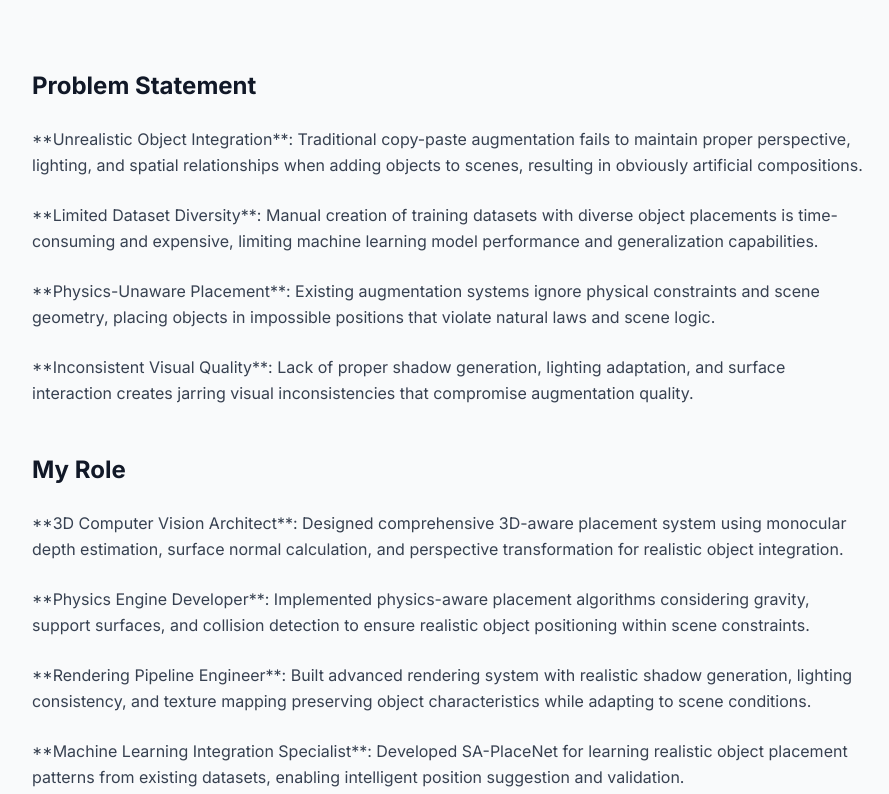
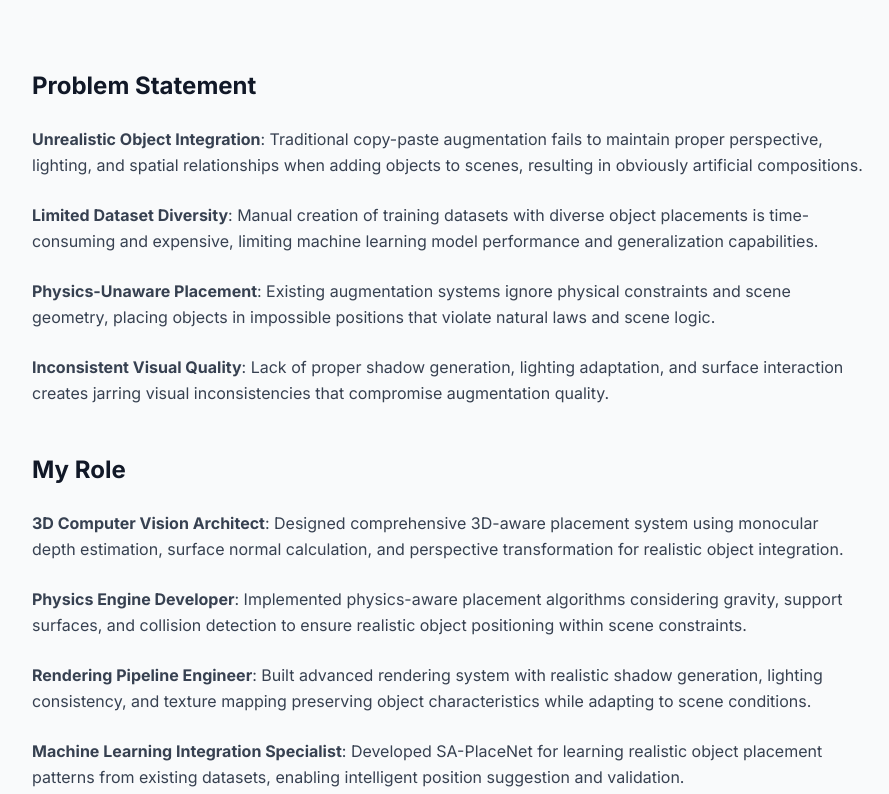
Before and after one commit to lnduc195/lnduc195.github.io, a Next.js app: page /projects/3d-object-augmentation in a window 1280 px wide. Shown: the part 1226-2020 px from the top of the page, without its empty margins (192-1081 px from the left). Built offline with nearby package versions, Linux system fonts and the light colour scheme.

Commit message:
initialize

```diff
--- a/src/app/blogs/[slug]/page.tsx
+++ b/src/app/blogs/[slug]/page.tsx
@@ -15,6 +15,12 @@ export async function generateStaticParams() {
   }));
 }
 
+function formatText(text: string): string {
+  return text
+    .replace(/\*\*(.*?)\*\*/g, '<strong>$1</strong>')
+    .replace(/\n/g, '<br />');
+}
+
 function ContentSection({ content }: { content: ProjectContent[] }) {
   return (
     <div className="space-y-6">
@@ -24,7 +30,7 @@ function ContentSection({ content }: { content: ProjectContent[] }) {
             <div className="prose max-w-none">
               <div
                 className="text-gray-700 leading-relaxed"
-                dangerouslySetInnerHTML={{ __html: item.text?.replace(/\n/g, '<br />') || '' }}
+                dangerouslySetInnerHTML={{ __html: formatText(item.text || '') }}
               />
             </div>
           )}
--- a/src/app/projects/[slug]/page.tsx
+++ b/src/app/projects/[slug]/page.tsx
@@ -15,6 +15,12 @@ export async function generateStaticParams() {
   }));
 }
 
+function formatText(text: string): string {
+  return text
+    .replace(/\*\*(.*?)\*\*/g, '<strong>$1</strong>')
+    .replace(/\n/g, '<br />');
+}
+
 function ContentSection({ title, content }: { title: string; content: ProjectContent[] }) {
   return (
     <div className="mb-12">
@@ -24,7 +30,7 @@ function ContentSection({ title, content }: { title: string; content: ProjectCon
           <div key={index}>
             {item.type === 'text' && (
               <div className="prose max-w-none">
-                <p className="text-gray-700 leading-relaxed" dangerouslySetInnerHTML={{ __html: item.text || '' }} />
+                <p className="text-gray-700 leading-relaxed" dangerouslySetInnerHTML={{ __html: formatText(item.text || '') }} />
               </div>
             )}
             {item.type === 'image' && (
--- a/src/app/publications/[slug]/page.tsx
+++ b/src/app/publications/[slug]/page.tsx
@@ -15,6 +15,12 @@ export async function generateStaticParams() {
   }));
 }
 
+function formatText(text: string): string {
+  return text
+    .replace(/\*\*(.*?)\*\*/g, '<strong>$1</strong>')
+    .replace(/\n/g, '<br />');
+}
+
 function ContentSection({ content }: { content: ProjectContent[] }) {
   return (
     <div className="space-y-6">
@@ -24,7 +30,7 @@ function ContentSection({ content }: { content: ProjectContent[] }) {
             <div className="prose max-w-none">
               <div
                 className="text-gray-700 leading-relaxed"
-                dangerouslySetInnerHTML={{ __html: item.text?.replace(/\n/g, '<br />') || '' }}
+                dangerouslySetInnerHTML={{ __html: formatText(item.text || '') }}
               />
             </div>
           )}
```
